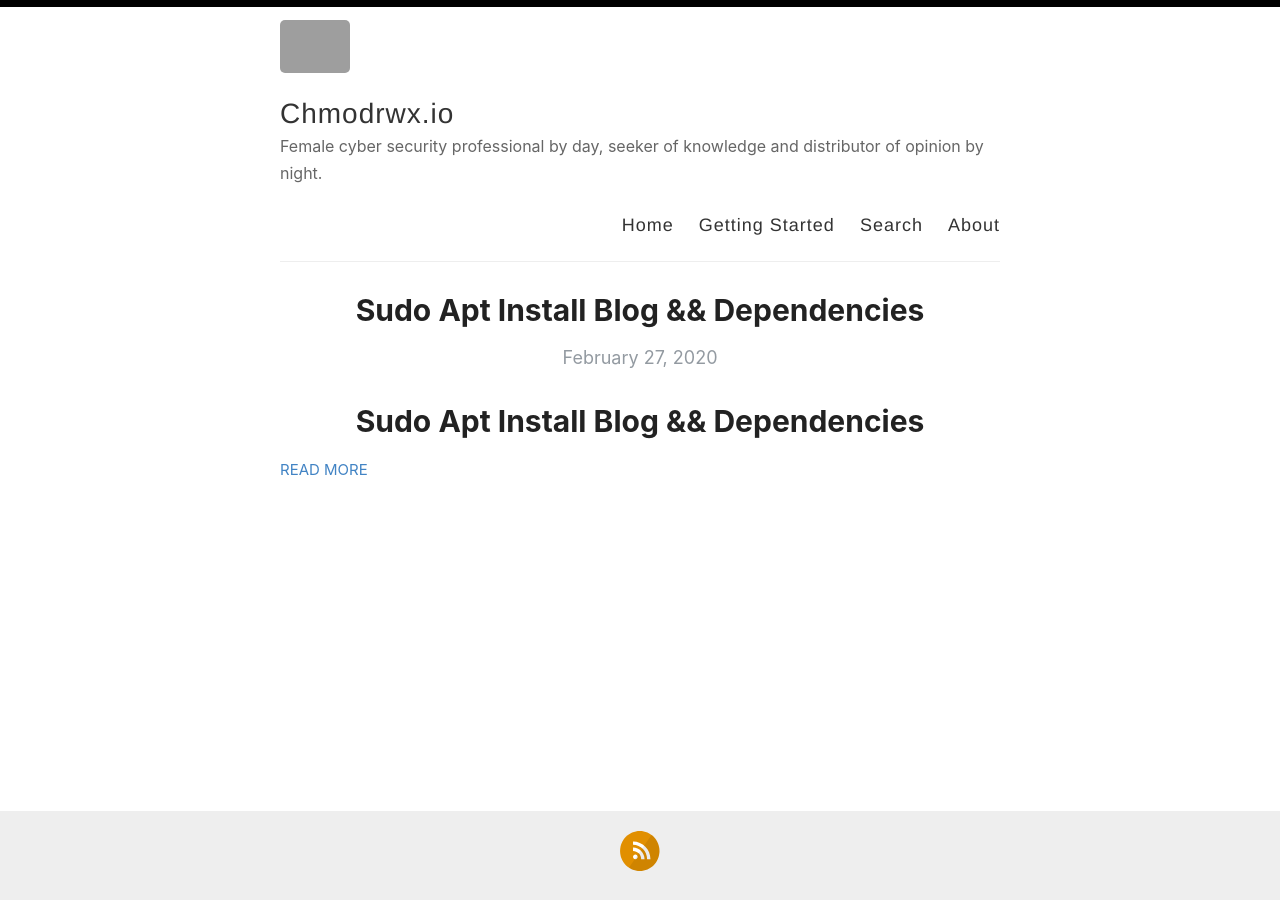
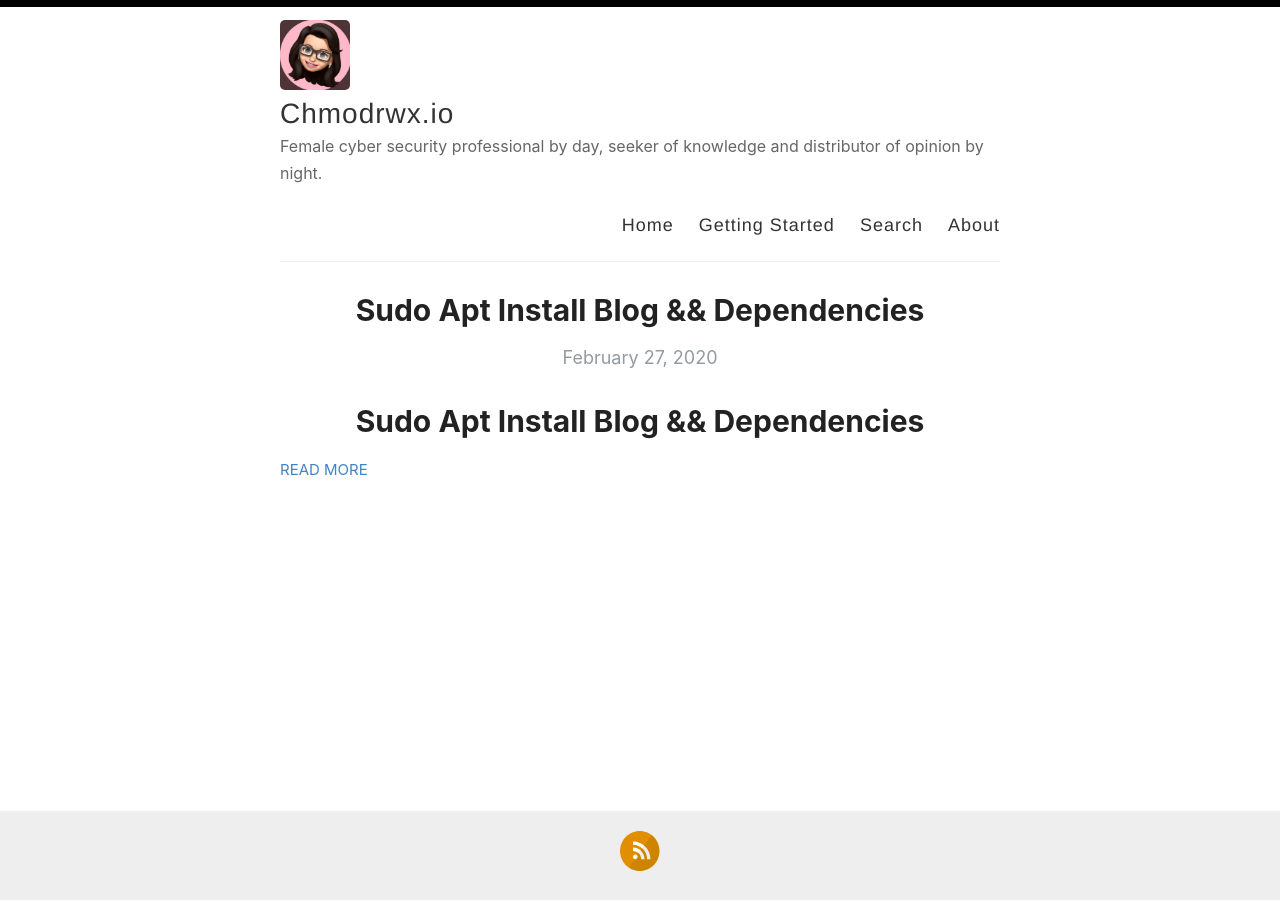
Before and after one commit to chmodrwxio/chmodrwxio.github.io, a Jekyll site: the page built from index.html, in a window 1280 px wide. Built offline with Jekyll 4.4.1, drawn with Linux system fonts in a browser that asks for light colours; the list of posts is cut into pages by our own code.

Commit message:
Update _config.yml

```diff
--- a/_config.yml
+++ b/_config.yml
@@ -12,7 +12,7 @@ author:
 description: Female cyber security professional by day, seeker of knowledge and distributor of opinion by night.
 
 # URL of your avatar or profile pic (you could use your GitHub profile pic)
-avatar: https://avatars0.githubusercontent.com/u/61398333?s=400&u=4f8ddd8c1257ad664df6eb14a927438441842fc7&v=4
+avatar: /images/profile.jpg
 
 #
 # Flags below are optional
```
